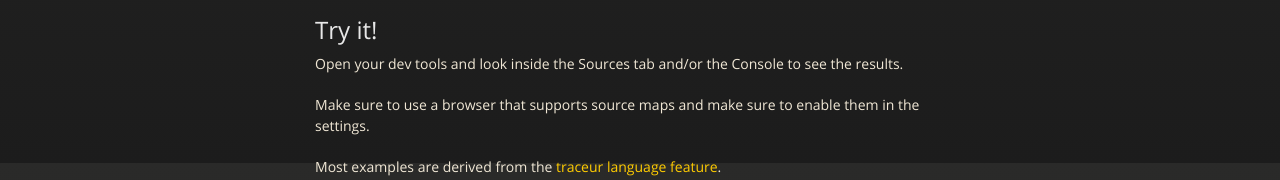
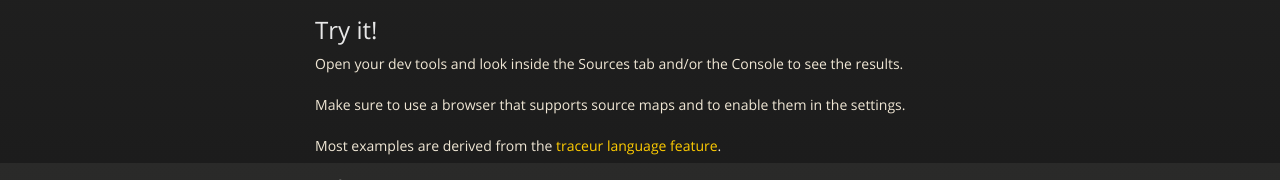
Before and after one commit to thlorenz/es6ify, a plain HTML site: page index.html in a window 1280 px wide. Shown: the part 637-817 px from the top of the page. Drawn offline with nearby package versions, Linux system fonts and the light colour scheme.

Commit message:
better instructions

```diff
--- a/index.html
+++ b/index.html
@@ -49,7 +49,7 @@ JavaScript.current (ES5) on the fly</p>
 
 <p>Open your dev tools and look inside the Sources tab and/or the Console to see the results.</p>
 
-<p>Make sure to use a browser that supports source maps and make sure to enable them in the settings.</p>
+<p>Make sure to use a browser that supports source maps and to enable them in the settings.</p>
 
 <p>Most examples are derived from the <a href="https://code.google.com/p/traceur-compiler/wiki/LanguageFeatures">traceur language feature</a>.</p>
 
```
